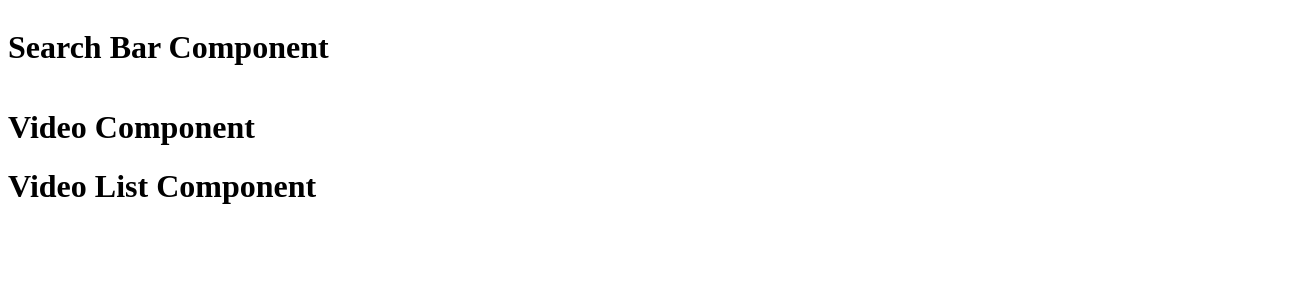
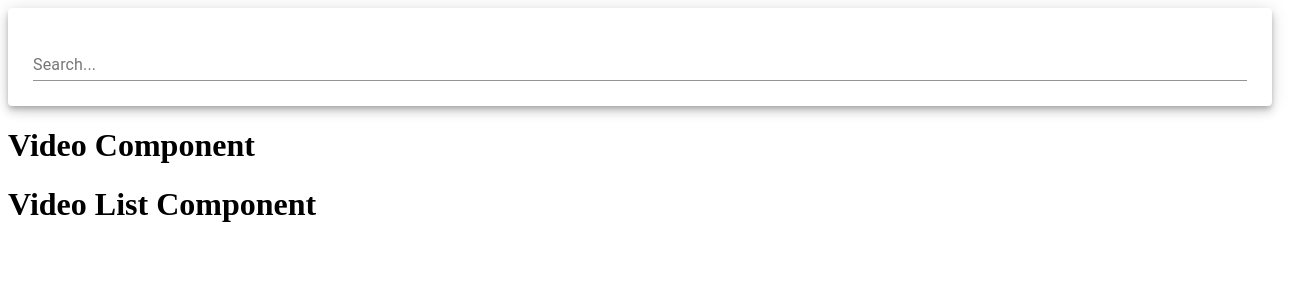
Before and after one commit to Khoa-Doan/youtube-react, a React (Create React App) app: page / in a window 1280 px wide. Shown: the top 300 px of the page, 1312 px wide, since content can reach past the window. Built offline with nearby package versions, Linux system fonts and the light colour scheme.

Commit message:
Implement SearchBar.js

```diff
--- a/public/index.html
+++ b/public/index.html
@@ -14,7 +14,6 @@
       manifest.json provides metadata used when your web app is installed on a
       user's mobile device or desktop. See https://developers.google.com/web/fundamentals/web-app-manifest/
     -->
-    <link rel="manifest" href="%PUBLIC_URL%/manifest.json" />
     <!--
       Notice the use of %PUBLIC_URL% in the tags above.
       It will be replaced with the URL of the `public` folder during the build.
--- a/src/App.js
+++ b/src/App.js
@@ -5,13 +5,36 @@ import youtubeAPI from './api/youtubeAPI';
 {/* Don't need curly brace if it's a default export */}
 
 class App extends React.Component {
+    state = {
+        videos: [],
+        selectedVideo: null,
+    }
+
+    handleSubmit = async (searchTerm) => {
+        {/* async: stop the execution of the code until something is fetched */}
+
+        const response = await youtubeAPI.get('search', {
+            params: {
+                part: 'snippet',
+                maxResults: 10,
+                key: 'AIzaSyDhVdg-1pa9rD3lxvIUloPwUIp5d14fnGk',
+                q: searchTerm
+            }
+        });
+
+       this.setState({
+           videos: response.data.items,
+           selectedVideo: response.data.items[0],
+        });
+    }
+
     render() {
         return (
-            <Grid justify="center" container spacing={16}>
+            <Grid justify="center" container spacing={10}>
                 <Grid item xs={12}>
-                    <Grid container spacing={16}>
+                    <Grid container spacing={10}>
                         <Grid item xs={12}>
-                            <SearchBar />
+                            <SearchBar onFormSubmit={this.handleSubmit}/>
                         </Grid>
                     </Grid>
                     <Grid>
--- a/src/api/youtubeAPI.js
+++ b/src/api/youtubeAPI.js
@@ -2,9 +2,4 @@ import axios from 'axios';
 
 export default axios.create({
     baseURL: 'https://www.googleapis.com/youtube/v3',
-    params: {
-        part: 'snippet',
-        maxResults: 10,
-        key: '[API KEY]'
-    }
 });
--- a/src/components/SearchBar.js
+++ b/src/components/SearchBar.js
@@ -1,13 +1,36 @@
 import React from 'react';
+import { Paper, TextField } from '@material-ui/core';
 
 class SearchBar extends React.Component {
     state = {
         searchTerm: '',
     }
 
+    handleChange = (event) => {
+        this.setState({
+            searchTerm: event.target.value,
+        })
+    }
+
+    handleSubmit = (event) => {
+        {/* Destructuring */}
+        const { searchTerm } = this.state;
+        const { onFormSubmit } = this.props;
+
+        {/* Send search term to App.js to handle */}
+        onFormSubmit(searchTerm);
+
+        {/* Prevent the page from refreshing */}
+        event.preventDefault();
+    }
+
     render() {
         return(
-            <h1>Search Bar Component</h1>
+            <Paper elevation={6} style={{ padding: '25px' }}>
+                <form onSubmit={this.handleSubmit}>
+                    <TextField fullWidth label='Search...' onChange={this.handleChange} />
+                </form>
+            </Paper>
         )
     }
 }
```
